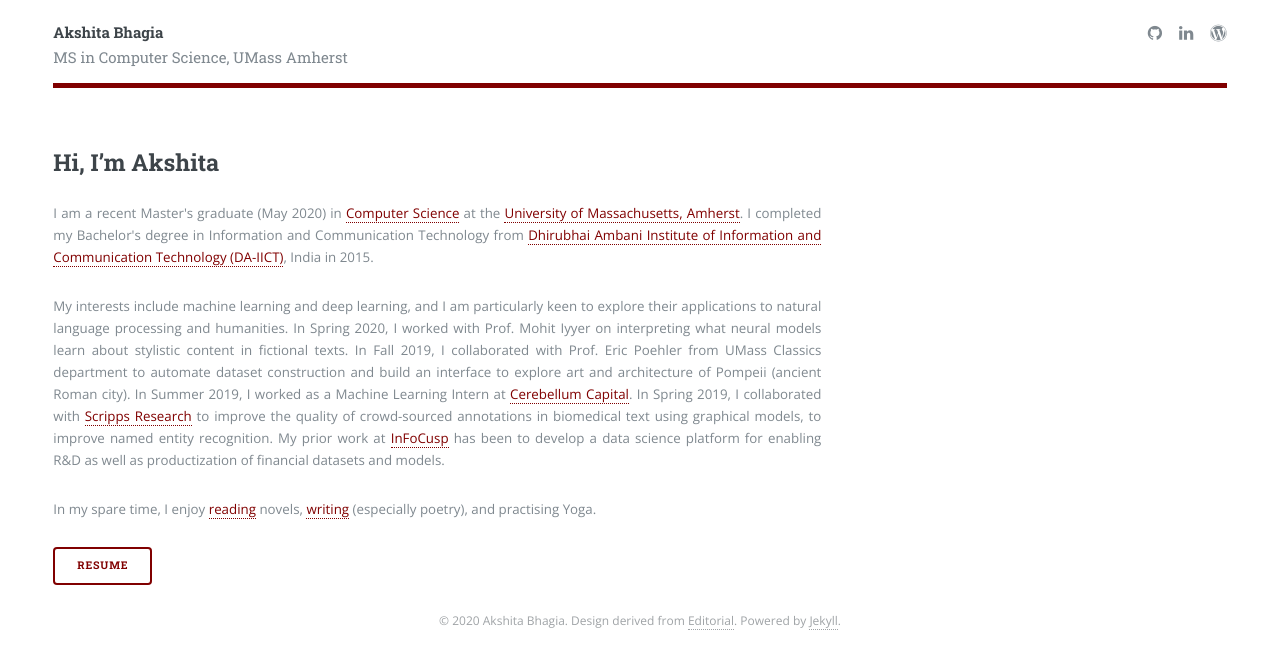
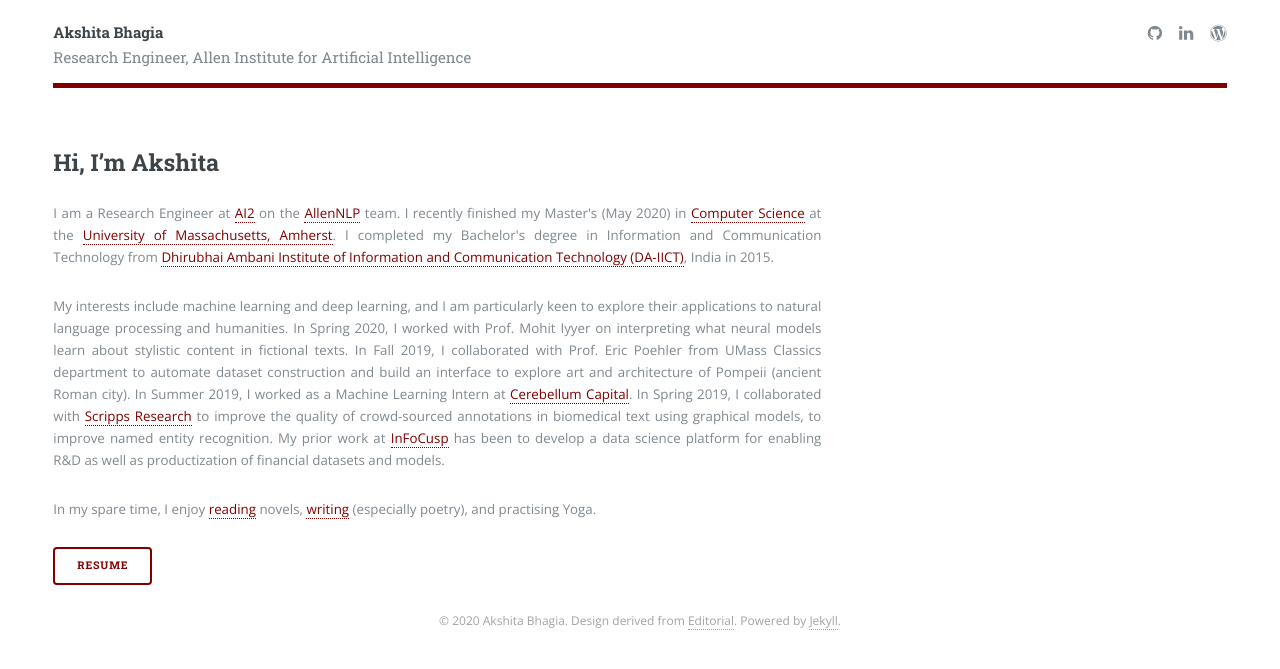
Before and after one commit to AkshitaB/old-akshitab.github.io, a Jekyll site: the page built from index.html, in a window 1280 px wide. Shown: the top 669 px of the page. Built offline with Jekyll 4.4.1, drawn with Linux system fonts in a browser that asks for light colours.

Commit message:
updating current position

```diff
--- a/_config.yml
+++ b/_config.yml
@@ -5,7 +5,7 @@
 
 # Site Settings
 title                    : Akshita Bhagia
-position                 : MS in Computer Science, UMass Amherst
+position                 : Research Engineer, Allen Institute for Artificial Intelligence
 baseurl                  : ""
 url                      : "https://akshitab.github.io"
 encoding                 : "utf-8"
--- a/index.html
+++ b/index.html
@@ -21,7 +21,7 @@
         </header>
 
         <p>
-            I am a recent Master's graduate (May 2020) in <a href="{{ page.cics }}">Computer Science</a> at the <a href="{{ page.umass }}">University of Massachusetts, Amherst</a>. I completed my Bachelor's degree in Information and Communication Technology from <a href="{{ page.daiict }}">Dhirubhai Ambani Institute of Information and Communication Technology (DA-IICT)</a>, India in 2015.
+            I am a Research Engineer at <a href="{{ page.ai2 }}">AI2</a> on the <a href="{{ page.allennlp }}">AllenNLP</a> team. I recently finished my Master's (May 2020) in <a href="{{ page.cics }}">Computer Science</a> at the <a href="{{ page.umass }}">University of Massachusetts, Amherst</a>. I completed my Bachelor's degree in Information and Communication Technology from <a href="{{ page.daiict }}">Dhirubhai Ambani Institute of Information and Communication Technology (DA-IICT)</a>, India in 2015.
         </p>
 
         <p>
```
